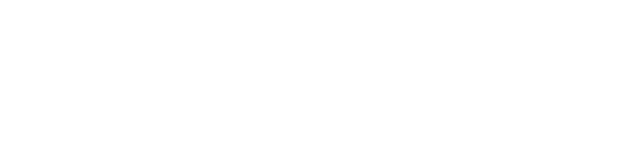
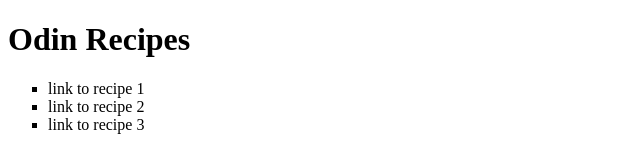
Before and after one commit to Arc01Bot/odin-recipes, a plain HTML site: page index.html in a window 1280 px wide. Shown: the whole page, without its empty margins (0-640 px from the left). Drawn offline with Linux system fonts and the light colour scheme.

Commit message:
Update content outline

```diff
--- a/index.html
+++ b/index.html
@@ -3,8 +3,15 @@
     <head>
         <meta charset="utf-8">
         <meta name="viewport" content="width=device-width, initial-scale=1.0">
+        <title>Odin Recipes</title>
     </head>
     <body>
+        <h1>Odin Recipes</h1>
+        <ul type="square">
+            <li>link to recipe 1</li>
+            <li>link to recipe 2</li>
+            <li>link to recipe 3</li>
+        </ul>
 
     </body>
 </html>
```
